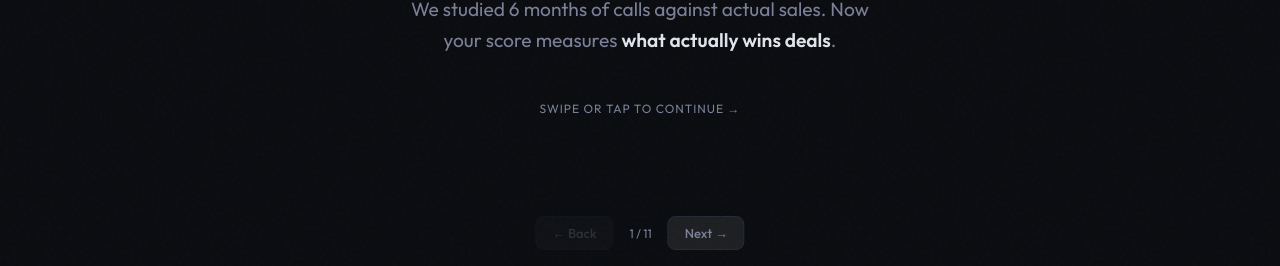
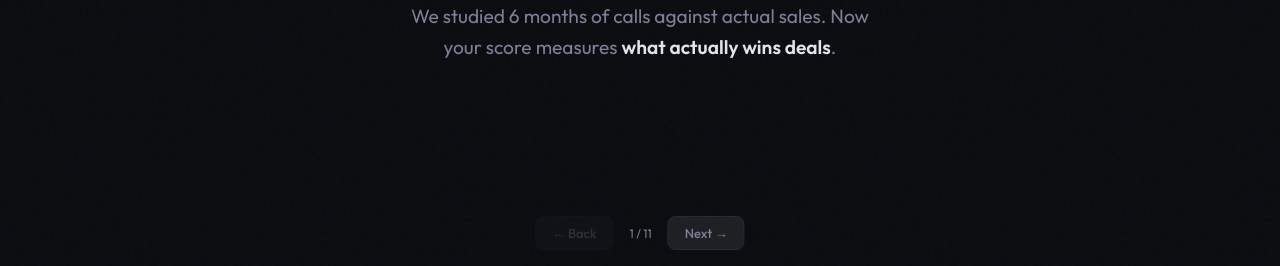
Before and after one commit to joey89511/road-to-25, a plain HTML site: page Rubric_Update.html in a window 1280 px wide. Shown: the part 534-800 px from the top of the page. Drawn offline with Linux system fonts and the light colour scheme.

```diff
--- a/Rubric_Update.html
+++ b/Rubric_Update.html
@@ -681,7 +681,7 @@
       <div class="hero-badge">March 2026 Update</div>
       <h1>The Scoring<br>System <span class="highlight">Changed.</span></h1>
       <p class="hero-sub">We studied 6 months of calls against actual sales. Now your score measures <strong>what actually wins deals</strong>.</p>
-      <div class="swipe-hint">Swipe or tap to continue &#8594;</div>
+      <div class="swipe-hint" style="display:none;"></div>
     </div>
   </div>
 
```
